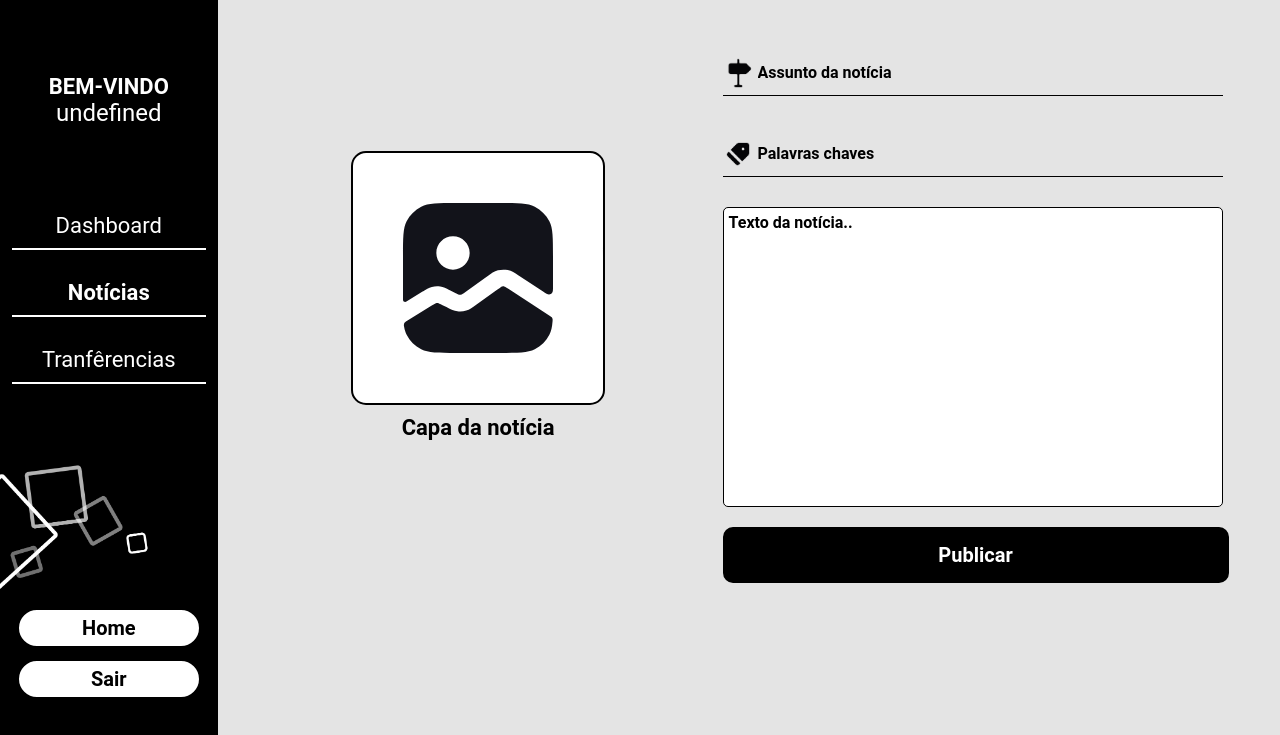
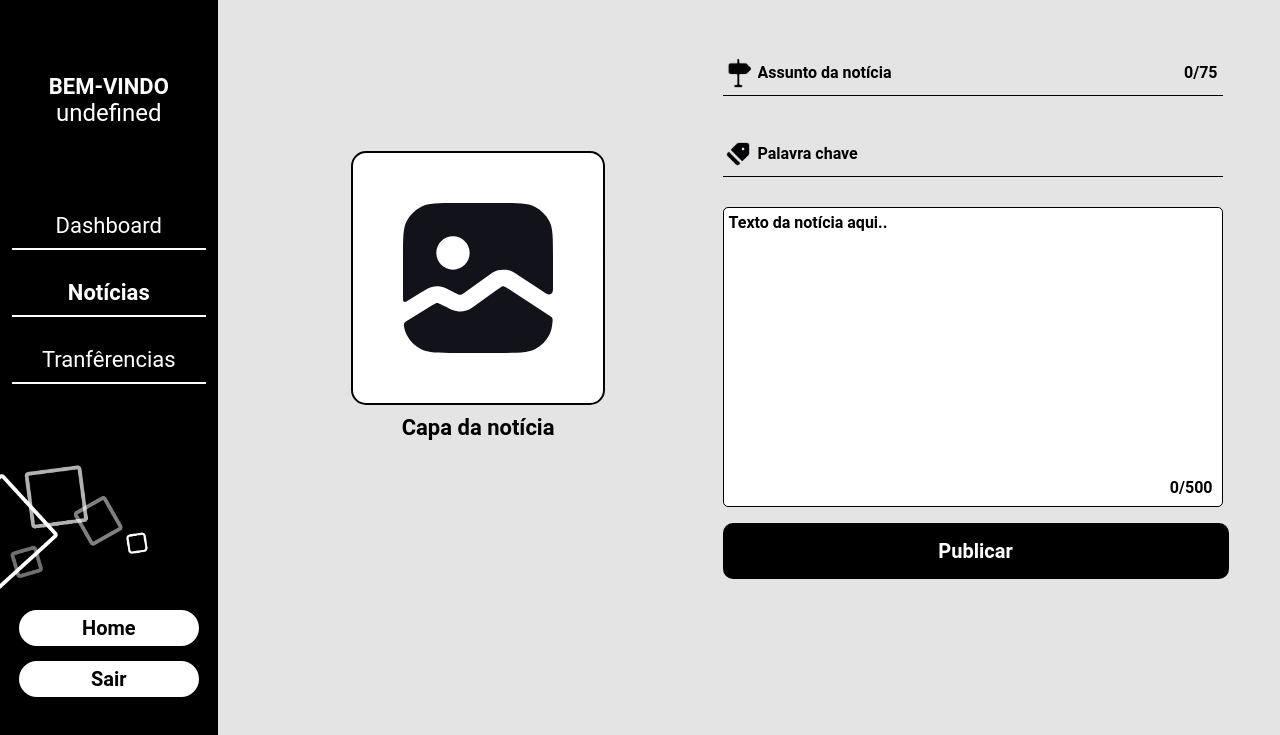
Before and after one commit to henriquedandrade/Projeto-indivual-PI, a website: page public/dashboard.html in a window 1280 px wide. Both pictures are taken after a click on the link "Notícias". Shown: the part 65-800 px from the top of the page. Drawn offline with Linux system fonts and the light colour scheme.

Commit message:
Validação do forms de inserir informações referente a publicação de notícias

```diff
--- a/public/css/style_sistema.css
+++ b/public/css/style_sistema.css
@@ -219,7 +219,6 @@ a{
     font-weight: 600;
     padding: 0 5px ;
     outline: none;
-
 }
 
 .input_noticias::placeholder{
@@ -228,14 +227,32 @@ a{
     border: 0px;
 }
 
+#verificar_qtd_assunto{
+    font-family: "Roboto";
+    border: 0;
+    padding: 0;
+    background-color: transparent;
+    font-size: 16px;
+    color: black;
+    font-weight: 600;
+    padding: 0 5px ;
+    outline: none;
+}
+
+.div_texto_noticia{
+    width: 500px;
+    height: 300px;
+    margin-top: 30px;
+    position: relative;
+}
 
 textarea{
     box-sizing: border-box;
     resize: none;
     padding: 5px;
 
-    width: 500px;
-    height: 300px;
+    width: 100%;
+    height: 100%;
 
     font-family: "Roboto";
     border: 0;
@@ -245,13 +262,22 @@ textarea{
     border-radius: 5px;
     border: 1px solid black;
 
-    margin-top: 30px;
 }
 
 textarea::placeholder{
     color: black;
     opacity: 1;
     border: 0px;
+}
+
+#verificar_qtd_texto{
+    font-family: "Roboto";
+    position: absolute;
+    color: black;
+    font-size: 16px;
+    font-weight: 600;
+    bottom: 10px;
+    right: 10px;
 }
 
 
--- a/public/dashboard.html
+++ b/public/dashboard.html
@@ -162,15 +162,18 @@
                         <div class="box_inputs">
                             <div class="input assunto">
                                 <img src="assets/icon-assunto.png" alt="icone assuntos" class="icones">
-                                <input type="text" class="input_noticias" placeholder="Assunto da notícia"  id="ipt_assunto_noticia">
+                                <input type="text" class="input_noticias" placeholder="Assunto da notícia"  id="ipt_assunto_noticia" maxlength="75" oninput="verificar_qtd(1)">
+                                <span id="verificar_qtd_assunto">0/75</span>
                             </div>
 
                             <div class="input chaves">
                                 <img src="assets/icon-chaves.png" alt="icone chaves" class="icones">
-                                <input type="text" class="input_noticias" placeholder="Palavras chaves"  id="ipt_palavras_chaves">
+                                <input type="text" class="input_noticias" placeholder="Palavra chave"  id="ipt_palavras_chaves">
                             </div>
-
-                            <textarea name="descrição" placeholder="Texto da notícia.."  id="ipt_texto_noticia"></textarea>
+                            <div class="div_texto_noticia">
+                                <textarea maxlength="500" name="descrição" placeholder="Texto da notícia aqui.."  id="ipt_texto_noticia" oninput="verificar_qtd(2)"></textarea>
+                                <span id="verificar_qtd_texto">0/500</span>
+                            </div>
 
                             <a id="btn-publicar" class="button publicar" onclick="publicar_noticia()">Publicar</a>
                         </div>
--- a/public/js/script.js
+++ b/public/js/script.js
@@ -127,6 +127,26 @@ function validacao_email() {
   console.log(`validacao: ${validacao_emaill}`)
 }
 
+function verificar_qtd(validar){
+  if( validar == 1){
+    var assunto = ipt_assunto_noticia.value;
+    var div_qtd = document.getElementById('verificar_qtd_assunto');
+    var quantidade = assunto.length;
+
+    if( quantidade <= 75){
+      div_qtd.innerHTML = `${quantidade}/75`;
+    }
+  } else{
+    var assunto = ipt_texto_noticia .value;
+    var div_qtd = document.getElementById('verificar_qtd_texto');
+    var quantidade = assunto.length;
+
+    if( quantidade <= 500){
+      div_qtd.innerHTML = `${quantidade}/500`;
+    }
+  }
+}
+
 
 function erros(erro) {
   var div = document.getElementById("validacoes");
```
Also changed, not shown: public/noticias.html (+1 -2 lines).
